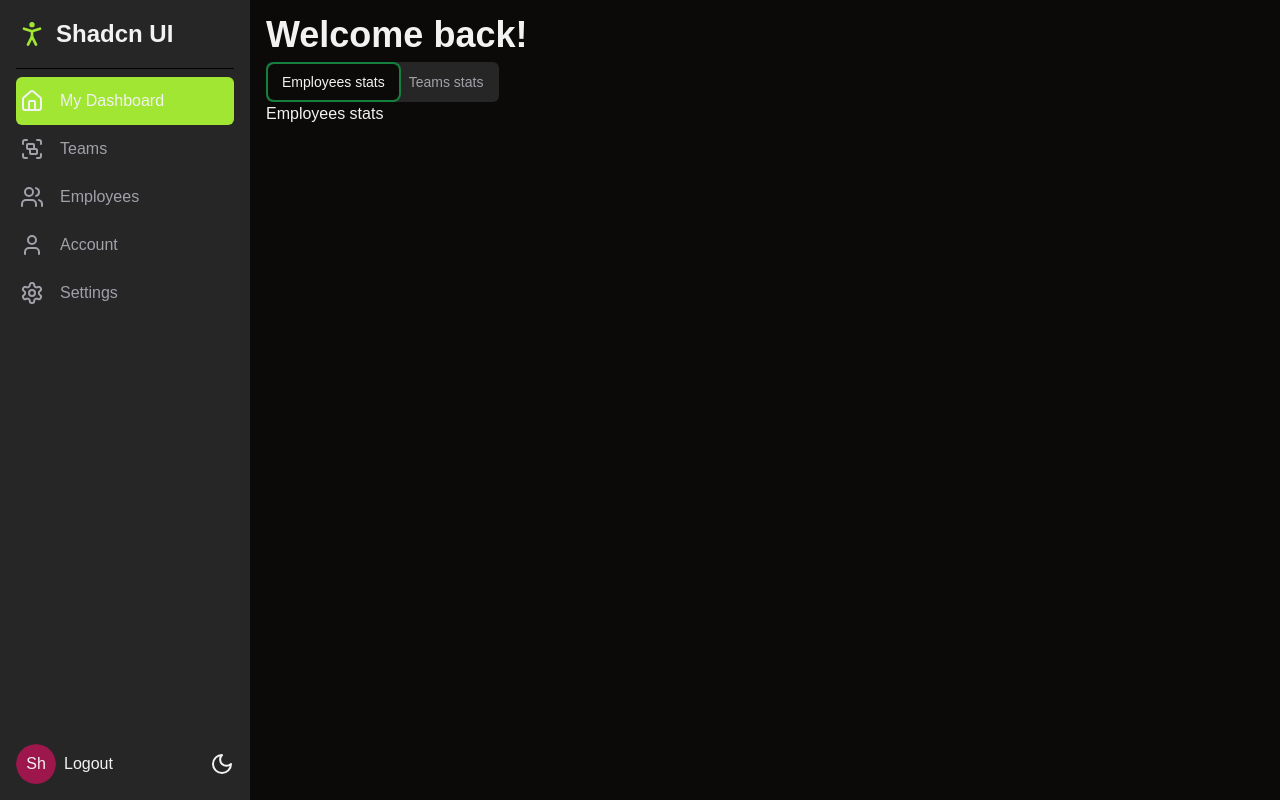
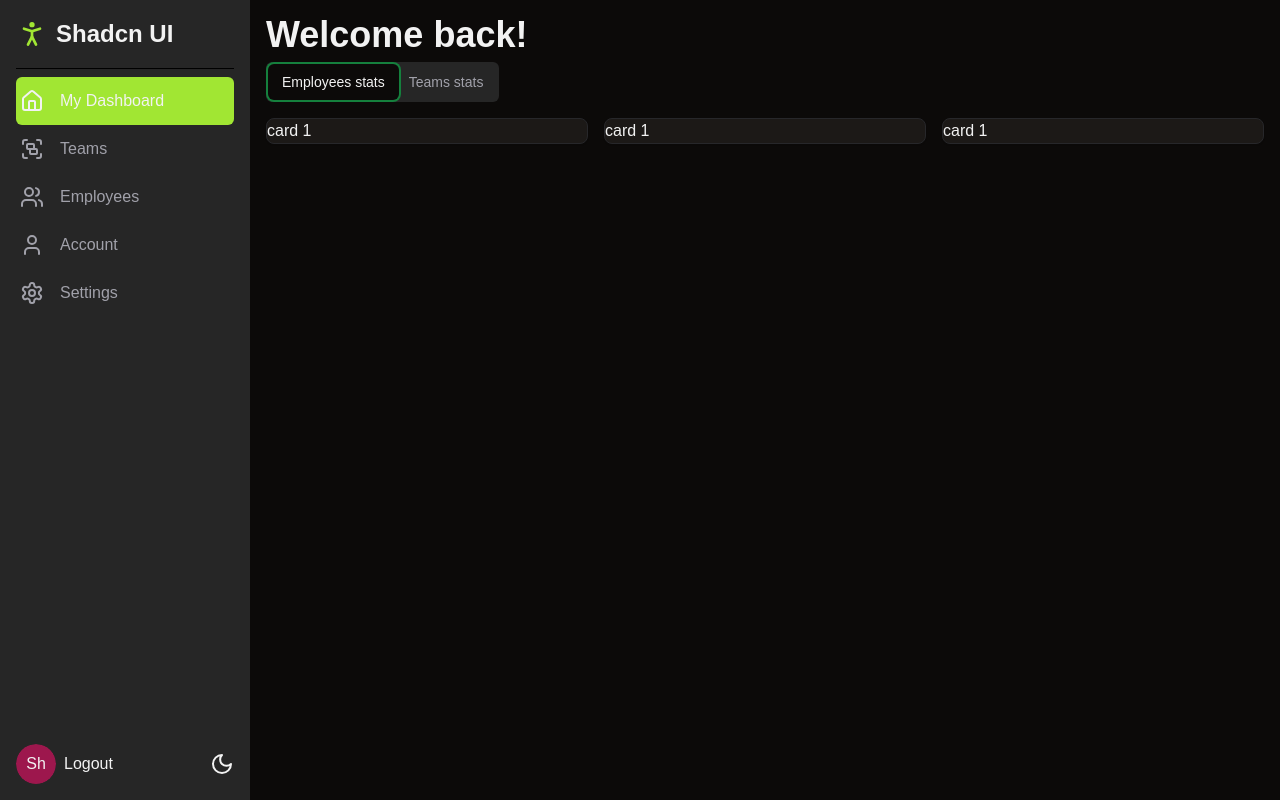
Before and after one commit to penn201500/shadcn-and-nextjs, a Next.js app: page /dashboard in a window 1280 px wide. Both pictures are taken after a click on the tab "Employees stats". Built offline with nearby package versions, Linux system fonts and the light colour scheme.

Commit message:
✨ Implement cards layout for employmees stats page
true

```diff
--- /dev/null
+++ b/app/dashboard/components/employees-stats.tsx
@@ -0,0 +1,11 @@
+import { Card } from "@/components/ui/card"
+
+export default function EmployeesStats() {
+    return (
+        <div className="grid lg:grid-cols-3 gap-4">
+            <Card>card 1</Card>
+            <Card>card 1</Card>
+            <Card>card 1</Card>
+        </div>
+    )
+}
--- a/app/dashboard/page.tsx
+++ b/app/dashboard/page.tsx
@@ -1,14 +1,17 @@
 import { Tabs, TabsList, TabsTrigger } from "@/components/ui/tabs"
 import { TabsContent } from "@radix-ui/react-tabs"
+import EmployeesStats from "./components/employees-stats"
 
 export default function DashboardPage() {
     return (
         <Tabs>
-            <TabsList>
+            <TabsList className="mb-4">
                 <TabsTrigger value="employees">Employees stats</TabsTrigger>
                 <TabsTrigger value="teams">Teams stats</TabsTrigger>
             </TabsList>
-            <TabsContent value="employees">Employees stats</TabsContent>
+            <TabsContent value="employees">
+                <EmployeesStats />
+            </TabsContent>
             <TabsContent value="teams">Teams stats</TabsContent>
         </Tabs>
     )
```
